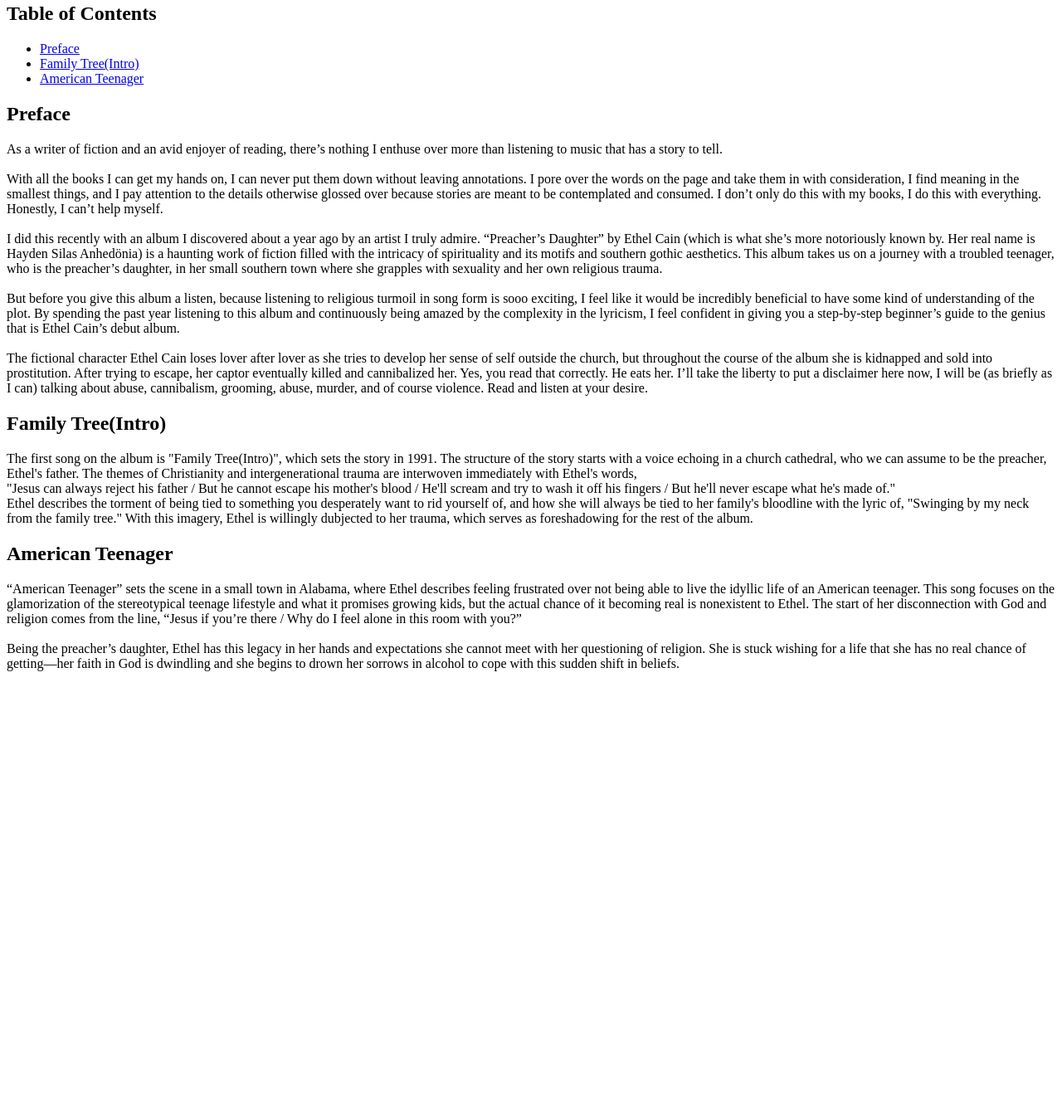
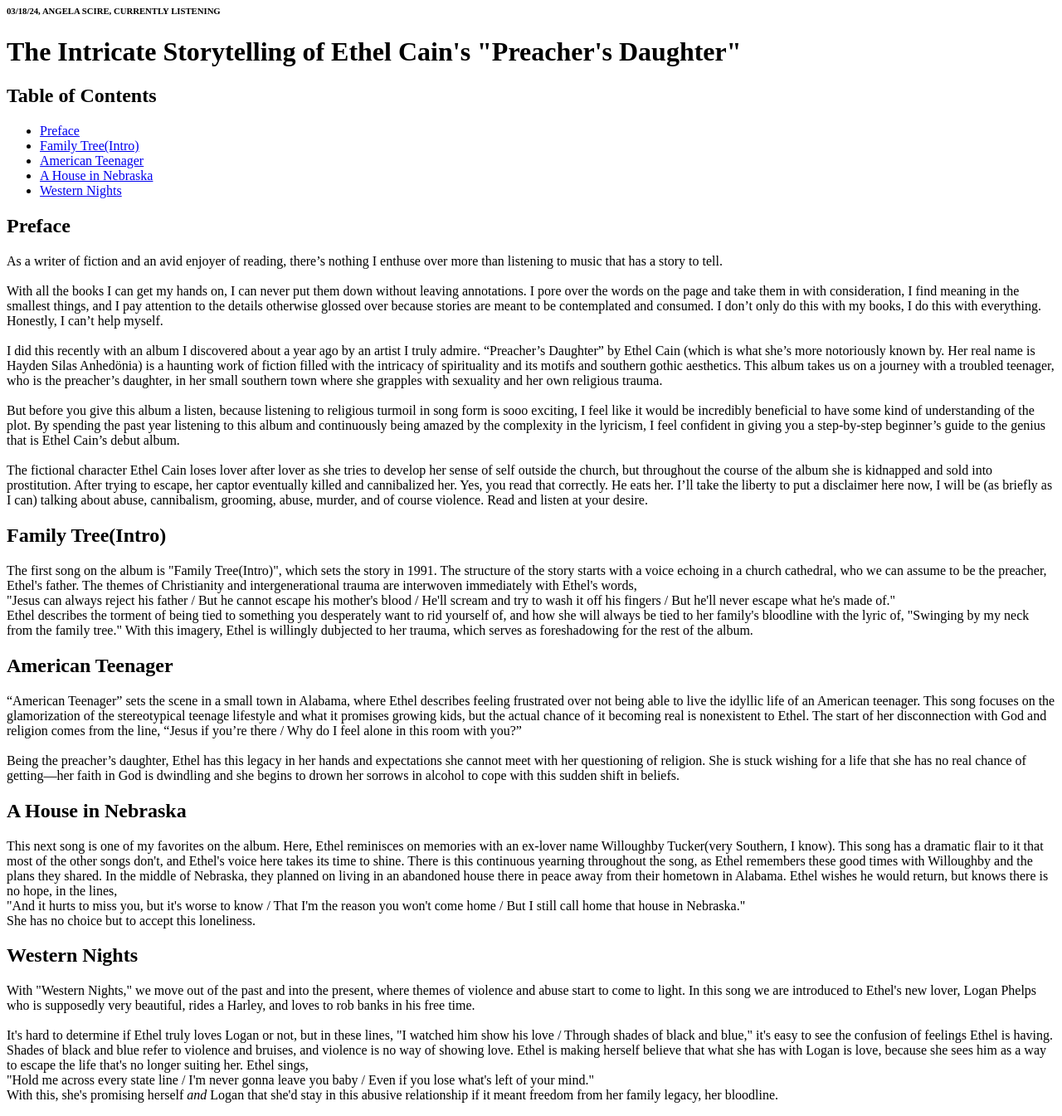
Before and after one commit to laurenkerrigan/laurenkerrigan.github.io, a plain HTML site: page wa/wa3.html in a window 1280 px wide. Shown: the part 18-1363 px from the top of the page at 83% size. Before the commit the page ends 843 px from the top, so only its background shows below. Drawn offline with Linux system fonts and the light colour scheme.

Commit message:
Update wa3.html

```diff
--- a/wa/wa3.html
+++ b/wa/wa3.html
@@ -7,15 +7,19 @@
 </head>
 <body>
 
+    <h6>03/18/24, ANGELA SCIRE, CURRENTLY LISTENING</h6>
 <!--header-->
-    <h1></h1>
+    <h1>The Intricate Storytelling of Ethel Cain's "Preacher's Daughter"</h1>
 
-    <!--Table of COntents-->
+
+    <!--Table of Contents-->
 <h2>Table of Contents</h2>
 <ul>
     <li><a href="#Preface">Preface</a></li>
     <li><a href="#Family Tree(Intro)">Family Tree(Intro)</a></li>
     <li><a href="#American Teenager">American Teenager</a></li>
+    <li><a href="#A House in Nebraska">A House in Nebraska</a></li>
+    <li><a href="#Western Nights">Western Nights</a></li>
 </ul>
     <!--Section 1 - Preface-->
     <div id="Preface">
@@ -32,8 +36,9 @@
             I’ll take the liberty to put a disclaimer here now, I will be (as briefly as I can) talking about abuse, cannibalism, grooming, abuse, murder, and of course violence. Read and listen at your desire.
              </p>
     </div>
+
+ <!---Section 2 -->
 <div id="Family Tree(Into)">
-<!---Section 2-->
 <h2>Family Tree(Intro)</h2>
 <p>The first song on the album is "Family Tree(Intro)", which sets the story in 1991. The structure of the story starts with a voice echoing in a church cathedral, who we can assume to be the preacher, Ethel's father. The themes of Christianity and intergenerational trauma are interwoven immediately with Ethel's words,
     <br>"Jesus can always reject his father / But he cannot escape his mother's blood / He'll scream and try to wash it off his fingers / But he'll never escape what he's made of."
@@ -41,8 +46,8 @@
 </p>
 </div>
 
+<!--American Teenager-->
 <div id="American Teenager">
-<!--American Teenager-->
 <h2>American Teenager</h2>
 <p>“American Teenager” sets the scene in a small town in Alabama, where Ethel describes feeling frustrated over not being able to live the idyllic life of an American teenager. This song focuses on the glamorization of the stereotypical teenage lifestyle and what it promises growing kids, but the actual chance of it becoming real is nonexistent to Ethel. The start of her disconnection with God and religion comes from the line, “Jesus if you’re there / Why do I feel alone in this room with you?”
 <br><br>
@@ -50,6 +55,27 @@
 </p>
 </div>
 
+<!--A House in Nebraska-->
+<div id="A House in Nebraska">
+    <h2>A House in Nebraska</h2>
+    <p>This next song is one of my favorites on the album. Here, Ethel reminisces on memories with an ex-lover name Willoughby Tucker(very Southern, I know). This song has a dramatic flair to it that most of the other songs don't, and Ethel's voice here takes its time to shine. There is this continuous yearning throughout the song, as Ethel remembers these good times with Willoughby and the plans they shared. In the middle of Nebraska, they planned on living in an abandoned house there in peace away from their hometown in Alabama. Ethel wishes he would return, but knows there is no hope, in the lines,
+        <br>"And it hurts to miss you, but it's worse to know / That I'm the reason you won't come home / But I still call home that house in Nebraska."
+        <br>She has no choice but to accept this loneliness.
+    </p>
+</div>
+
+<!--Western Nights-->
+<div id="Western Nights">
+    <h2>Western Nights</h2>
+    <p>With "Western Nights," we move out of the past and into the present, where themes of violence and abuse start to come to light. In this song we are introduced to Ethel's new lover, Logan Phelps who is supposedly very beautiful, rides a Harley, and loves to rob banks in his free time.
+        <br><br>
+       It's hard to determine if Ethel truly loves Logan or not, but in these lines, "I watched him show his love / Through shades of black and blue," it's easy to see the confusion of feelings Ethel is having. Shades of black and blue refer to violence and bruises, and violence is no way of showing love. Ethel is making herself believe that what she has with Logan is love, because she sees him as a way to escape the life that's no longer suiting her. Ethel sings,
+       <br>"Hold me across every state line / I'm never gonna leave you baby / Even if you lose what's left of your mind."
+       <br>With this, she's promising herself <i>and</i> Logan that she'd stay in this abusive relationship if it meant freedom from her family legacy, her bloodline.
+    </p>
+</div>
+
+
 
 </body>
 </html>
```
